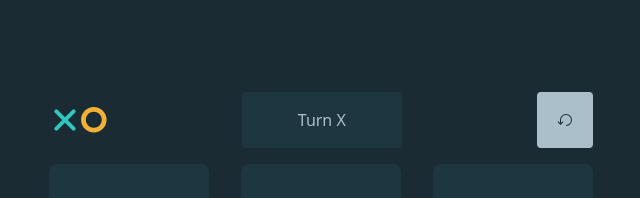
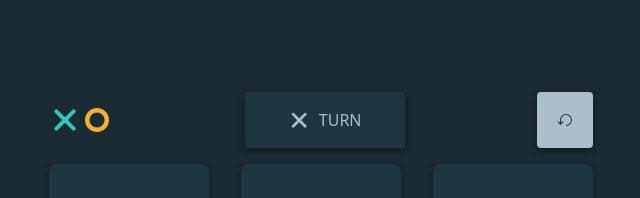
Before and after one commit to alvaromd99/tic-tac-toe, a React (Vite) app: page / in a window 1280 px wide. Shown: the top 198 px of the page, without its empty margins (319-959 px from the left). Built offline with nearby package versions, Linux system fonts and the light colour scheme.

Commit message:
add shadow to tailwind config

```diff
--- a/src/components/Header.jsx
+++ b/src/components/Header.jsx
@@ -8,12 +8,14 @@ export const Header = ({ turn }) => {
 		<div className='flex items-center justify-between'>
 			<div className='flex items-center'>
 				<IconX width='2em' height='2em' color='#31c6be' />
-				<IconO width='1.6em' height='1.6em' color='#f2b136' />
+				<IconO width='2em' height='1.5em' color='#f2b136' />
 			</div>
-			<div className='w-40 h-14 bg-squareColor text-gray rounded flex items-center justify-center'>
-				Turn X
+			<div className='w-40 h-14 bg-squareColor text-gray rounded flex items-center justify-center gap-2 shadow-2'>
+				{turn === 'x' && <IconX width='1.4em' height='1.4em' color='#aabfca' />}
+				{turn === 'o' && <IconO width='1.4em' height='1em' color='#aabfca' />}
+				<p>TURN</p>
 			</div>
-			<button className='bg-gray w-14 h-14 flex items-center justify-center rounded'>
+			<button className='bg-gray w-14 h-14 flex items-center justify-center rounded shadow-2'>
 				<IconReset width='1em' height='1em' color='#1a2b33' />
 			</button>
 		</div>
--- a/src/components/Square.jsx
+++ b/src/components/Square.jsx
@@ -2,7 +2,7 @@ export default function Square({ children, updateBoard, index }) {
 	return (
 		<div
 			onClick={() => updateBoard(index)}
-			className='w-40 h-40 bg-squareColor rounded-lg flex items-center justify-center'>
+			className='w-40 h-40 bg-squareColor rounded-lg flex items-center justify-center shadow-2'>
 			{children}
 		</div>
 	)
--- a/tailwind.config.js
+++ b/tailwind.config.js
@@ -9,6 +9,9 @@ export default {
 			secondary: '#f2b136',
 			gray: '#aabfca',
 		},
+		boxShadow: {
+			2: 'rgba(0, 0, 0, 0.16) 0px 3px 6px, rgba(0, 0, 0, 0.23) 0px 3px 6px',
+		},
 		extend: {},
 	},
 	plugins: [],
```
